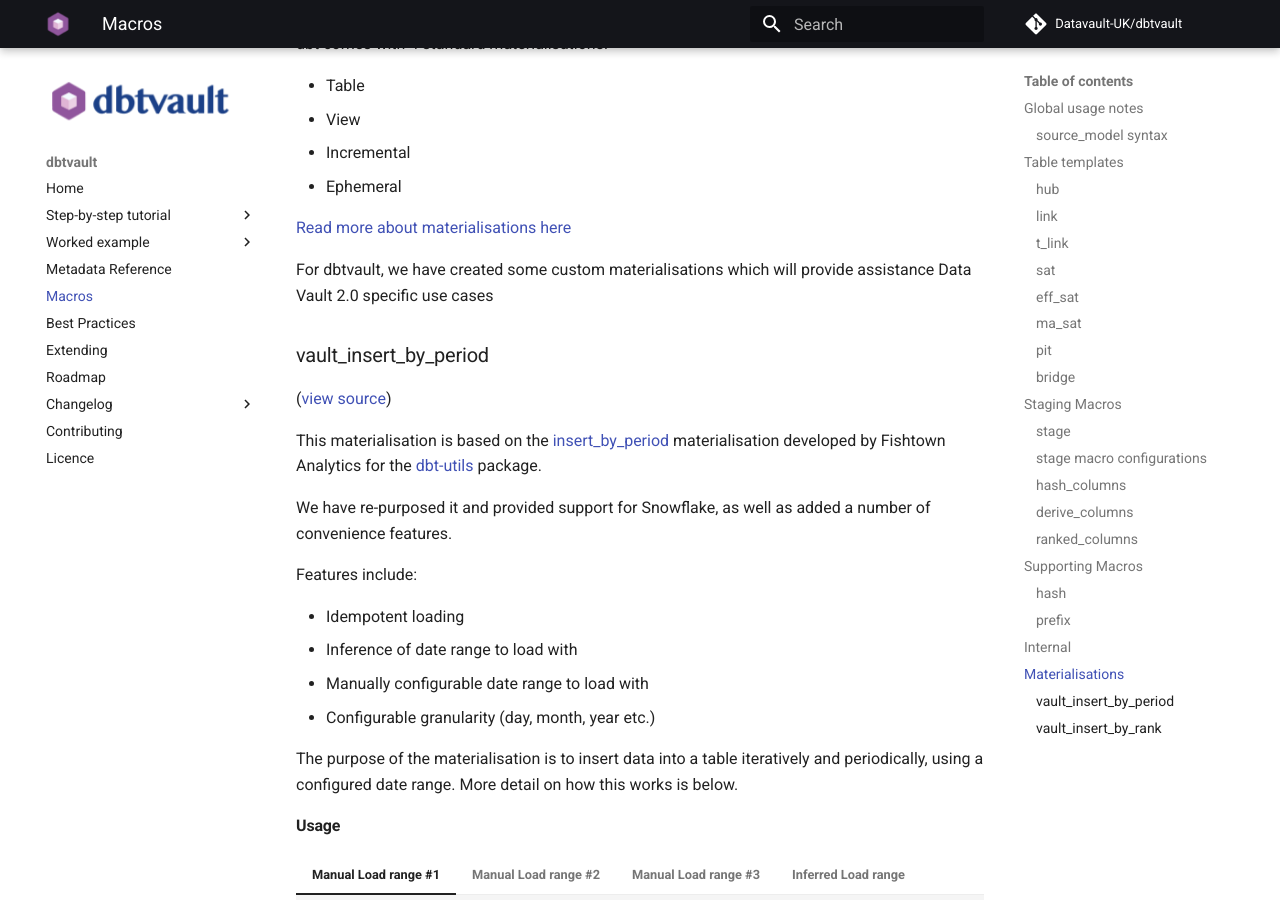
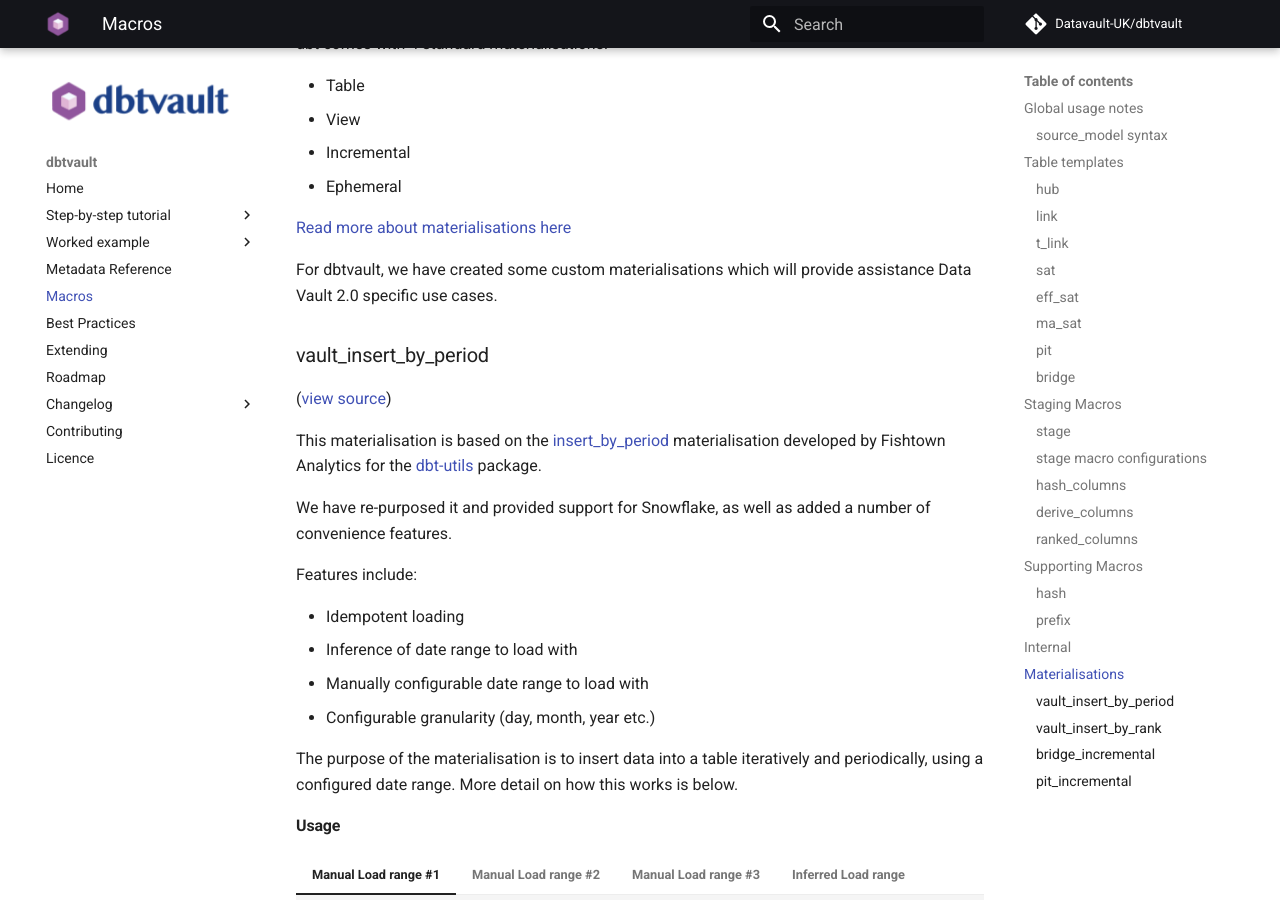
Before and after one commit to Datavault-UK/automate-dv-docs, an MkDocs documentation site: the page built from docs/macros.md, in a window 1280 px wide and 900 px high, scrolled down 24649 px. Built offline with MkDocs 1.6.1 and Material for MkDocs 9.7.7, drawn with Linux system fonts in a browser that asks for light colours; comment, search, counter and statistics services are not loaded; some of the changed text lies outside the part shown.

Commit message:
Added placeholders for PIT and Bridge mats

```diff
--- a/docs/macros.md
+++ b/docs/macros.md
@@ -2342,7 +2342,7 @@
 [Read more about materialisations here](https://docs.getdbt.com/docs/building-a-dbt-project/building-models/materializations/)
 
 For dbtvault, we have created some custom materialisations which will provide assistance Data Vault 2.0 specific use
-cases
+cases.
 
 ### vault_insert_by_period
 
@@ -2618,3 +2618,7 @@
 
     It is important that once a rank column is created, it should be sense checked for correct and expected ordering. If your ranking is incorrect according to
     the business, then loading will not be executed correctly.
+
+### bridge_incremental
+
+### pit_incremental
```
